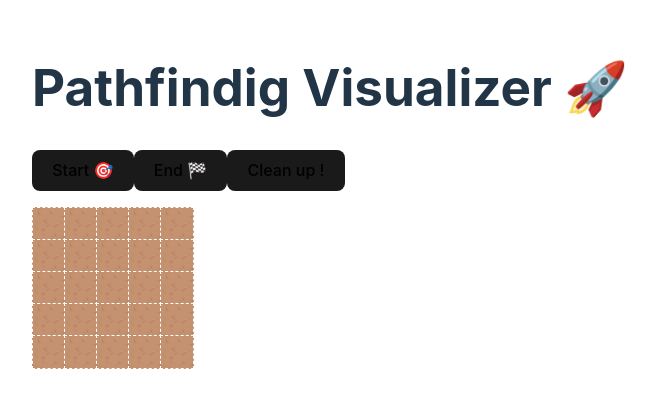
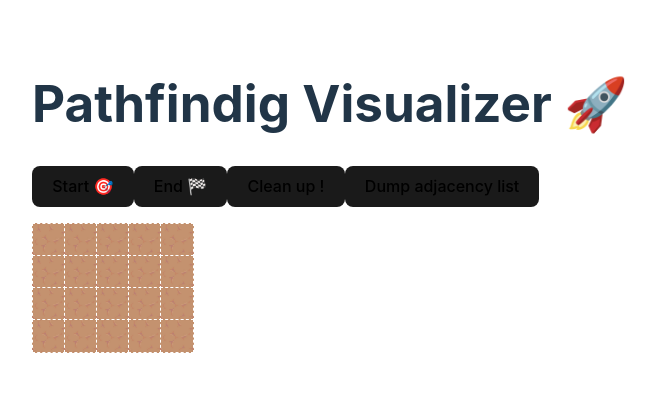
Before and after one commit to hamzaseghir/pathfinding-visualizer, a React (Vite) app: page / in a window 1280 px wide. Shown: the part 212-620 px from the top of the page, without its empty margins (310-966 px from the left). Built offline with nearby package versions, Linux system fonts and the light colour scheme.

Commit message:
Working matrix conversion to adjacency list

```diff
--- a/src/components/PathfindingVisualizer.style.ts
+++ b/src/components/PathfindingVisualizer.style.ts
@@ -13,10 +13,15 @@ type Node = {
   state:number;
 }
 
-export const MatrixWrapper = styled.div`
+type Matrix = {
+  rows:number;
+  columns:number;
+}
+
+export const MatrixWrapper = styled.div<Matrix>`
   display: grid;
-  grid-template-columns: repeat(5, 2rem);
-  grid-template-rows: repeat(5, 2rem);
+  grid-template-rows: repeat(${matrix => matrix.rows}, 2rem);
+  grid-template-columns: repeat(${matrix => matrix.columns}, 2rem);
   grid-column-gap: 0px;
   grid-row-gap: 0px;
 `;
--- a/src/components/PathfindingVisualizer.tsx
+++ b/src/components/PathfindingVisualizer.tsx
@@ -1,6 +1,8 @@
 import { BaseSyntheticEvent, useEffect, useState } from 'react';
 import { MatrixWrapper , StateButton, Node} from './PathfindingVisualizer.style';
 
+const MATRIX_ROWS = 4;
+const MATRIX_COLUMNS = 5;
 
 
 const useMatrix = () => {
@@ -23,15 +25,35 @@ const useMatrix = () => {
     // 28 x 75 ?
     const arr:Array<Array<Node>> = [];
     let count = 0;
-    for(let i = 0 ; i < 5;i++){
+    for(let i = 0 ; i < MATRIX_ROWS;i++){
       let arri:Array<Node> = []
-      for(let j =0; j < 5; j++){
+      for(let j =0; j < MATRIX_COLUMNS; j++){
         arri.push({value:count++, state:0})
       }
       arr.push(arri);
     }
     return arr;
   };
+
+  // 0: road, 1:wall, 2:grass, 3:start,4:end
+  const _convertToAdjacencyList = (matrix:Node[][]) => {
+    const map = new Map();
+    matrix.map((array, y) => {
+      array.map((node, x) => {
+        if(node.value != 1){
+          if((y-1) >=  0 && matrix[y-1][x].state != 1)
+          map.has(node.value) ? map.set(node.value, [...map.get(node.value),matrix[y-1][x].value]) : map.set(node.value , [matrix[y-1][x].value]);
+          if((y+1) < matrix.length && matrix[y+1][x].state != 1)
+          map.has(node.value) ? map.set(node.value, [...map.get(node.value),matrix[y+1][x].value]) : map.set(node.value , [matrix[y+1][x].value]);
+          if((x-1) >= 0 && matrix[y][x-1].state != 1)
+          map.has(node.value) ? map.set(node.value, [...map.get(node.value),matrix[y][x-1].value]) : map.set(node.value , [matrix[y][x-1].value]);
+          if((x+1) < array.length && matrix[y][x+1].state != 1)
+          map.has(node.value) ? map.set(node.value, [...map.get(node.value),matrix[y][x+1].value]) : map.set(node.value , [matrix[y][x+1].value]);
+        }
+      })
+    })
+    console.log(map.get(7));
+  }
 
   useEffect(() => {
     setMatrix(generateMatrix());
@@ -151,6 +173,14 @@ const useMatrix = () => {
     if(endFlag.state == false)setStartFlag({state:false})
   };
 
+  const handleAdjacency = () => {
+    _convertToAdjacencyList(matrix)
+  }
+
+  const AdjancencyListButton = () => {
+    return <StateButton onClick={handleAdjacency}>Dump adjacency list</StateButton>
+  }
+
   const StartButton = () => {
     return <StateButton onClick={handleStartFlag} highlighted={startFlag.state} >Start 🎯</StateButton>;
   };
@@ -184,12 +214,8 @@ const useMatrix = () => {
     setTriggered(false);
   }
 
-  //const nodeImgList = [dirt, brick, grass, water, flag]
+  const matrixNode = (value: number, state:number, y:number ,x:number) => {
 
-  const matrixNode = (value: number, state:number, y:number ,x:number) => {
-    //const nodeImg = nodeImgList[state];
-    // console.log(nodeImg);
-    console.log(state)
     return (
       <Node
         data-value={value}
@@ -200,8 +226,7 @@ const useMatrix = () => {
         onClick={handleNodeClick}
         onMouseLeave={handleMouseLeave}
         state={state}
-        //style={{ backgroundImage: `url(${nodeImg})`, backgroundSize:'cover'}}
-      >
+     >
       </Node>
     );
   };
@@ -214,14 +239,14 @@ const useMatrix = () => {
       }
     }
 
-    return <MatrixWrapper>{arr}</MatrixWrapper>;
+    return <MatrixWrapper rows={MATRIX_ROWS} columns={MATRIX_COLUMNS}>{arr}</MatrixWrapper>;
   };
 
-  return { Matrix, matrix, StartButton, EndButton , CleanUpButton};
+  return { Matrix, matrix, StartButton, EndButton , CleanUpButton, AdjancencyListButton};
 };
 
 const PathfindingVisualizer = () => {
-  const { Matrix, matrix, StartButton, EndButton, CleanUpButton } =
+  const { Matrix, matrix, StartButton, EndButton, CleanUpButton, AdjancencyListButton } =
     useMatrix();
 
   return (
@@ -230,6 +255,7 @@ const PathfindingVisualizer = () => {
       <StartButton />
       <EndButton />
       <CleanUpButton  />
+      <AdjancencyListButton />
       <Matrix {...matrix} />
     </>
   );
```
